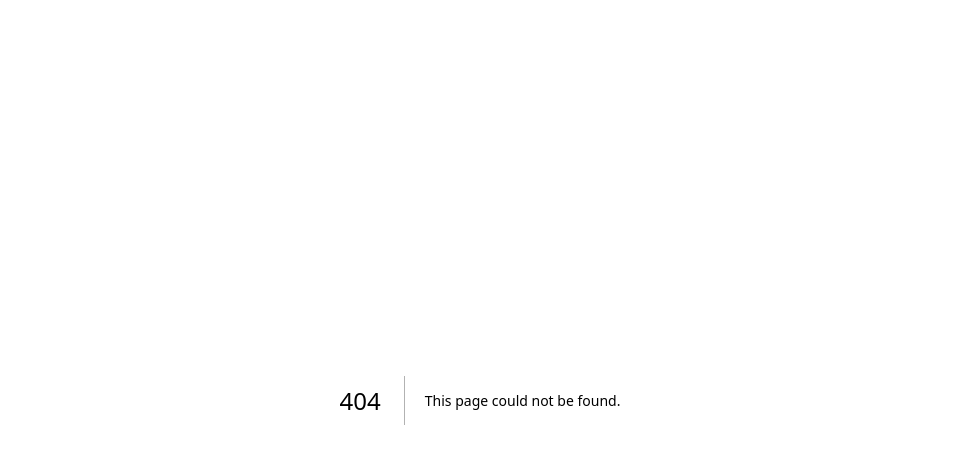
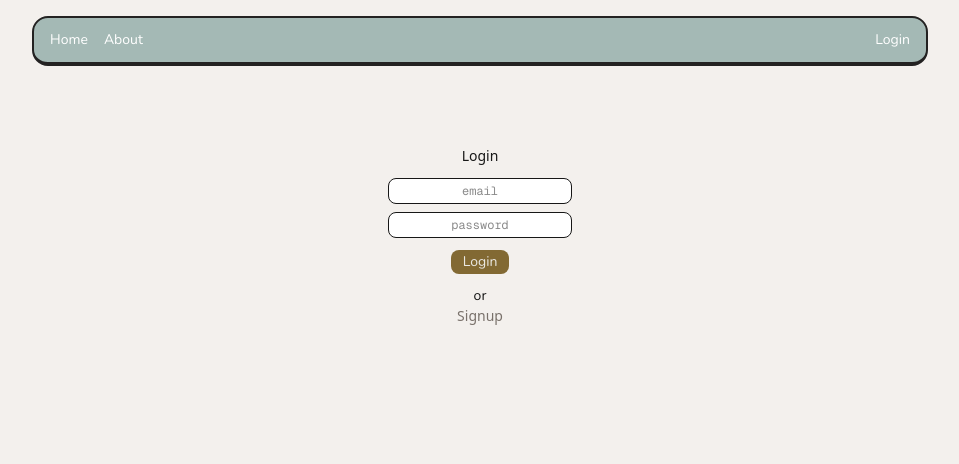
Before and after one commit to bagussuprapta/lingua-deck, a Next.js app: page /signin in a window 1280 px wide. Before the commit this address had no page. Shown: the top 464 px of the page, without its empty margins (160-1119 px from the left). Built offline with nearby package versions, Linux system fonts and the light colour scheme; no server answers.

Commit message:
feat(auth): add signin and signup pages with management context

```diff
--- a/src/app/layout.js
+++ b/src/app/layout.js
@@ -1,5 +1,8 @@
 import { Geist_Mono, Nunito } from "next/font/google";
 import "./globals.css";
+
+import { AuthContextProvider } from "@/contexts/authContext";
+import Navbar from "@/components/Navbar";
 
 const nunito = Nunito({
   variable: "--font-nunito",
@@ -25,7 +28,12 @@ export const metadata = {
 export default function RootLayout({ children }) {
   return (
     <html lang="en">
-      <body className={`${nunito.variable} ${geistMono.variable}`}>{children}</body>
+      <body className={`${nunito.variable} ${geistMono.variable} text-sm`}>
+        <AuthContextProvider>
+          <Navbar></Navbar>
+          {children}
+        </AuthContextProvider>
+      </body>
     </html>
   );
 }
--- /dev/null
+++ b/src/app/not-found.jsx
@@ -0,0 +1,13 @@
+import Link from "next/link";
+
+export default function NotFound() {
+  return (
+    <div className="flex flex-col items-center justify-center mt-20">
+      <h1 className="font-bold geist-mono">404</h1>
+      <p className="text-xs">oops! the page you’re looking for doesn’t exist.</p>
+      <Link className="text-xs text-blue-400" href="/">
+        ←home
+      </Link>
+    </div>
+  );
+}
--- /dev/null
+++ b/src/app/signin/page.jsx
@@ -0,0 +1,79 @@
+"use client";
+
+import { UserAuth } from "@/contexts/authContext";
+import Link from "next/link";
+import { useRouter } from "next/navigation";
+import { useEffect, useState } from "react";
+
+export default function Login() {
+  const [email, setEmail] = useState("");
+  const [password, setPassword] = useState("");
+  const [message, setMessage] = useState("");
+  const [loading, setLoading] = useState(false);
+  const router = useRouter();
+
+  const { isAuthenticated, login } = UserAuth();
+
+  useEffect(() => {
+    if (isAuthenticated === "authenticated") {
+      router.push("/");
+    }
+  }, [isAuthenticated]);
+
+  async function handleSignIn(event) {
+    event.preventDefault();
+
+    setLoading(true);
+    setMessage("");
+
+    const response = await login(email, password);
+
+    if (response?.status === "error") {
+      setMessage(response.message);
+    } else if (response?.status === "success") {
+      setMessage(response.message);
+    }
+
+    setLoading(false);
+  }
+
+  return (
+    <div className="mt-20">
+      <div className="px-2 flex flex-col gap-y-3 justify-center items-center">
+        <p>Login</p>
+        {message && <p className="text-xs bg-[#dee3f0] px-2 text-[#54596a] rounded text-center">{message.charAt(0).toUpperCase() + message.slice(1)}</p>}
+        <form onSubmit={handleSignIn}>
+          <div className="flex flex-col gap-y-2 w-full">
+            <input
+              onChange={(e) => {
+                setEmail(e.target.value);
+              }}
+              type="text"
+              placeholder="email"
+              className="border bg-white text-center font-mono text-xs w-full py-1 rounded-lg outline-none px-2"
+            />
+            <input
+              onChange={(e) => {
+                setPassword(e.target.value);
+              }}
+              type="password"
+              placeholder="password"
+              className="border bg-white text-center font-mono text-xs w-full py-1 rounded-lg outline-none px-2"
+            />
+          </div>
+          <div className="flex justify-center">
+            <button className="max-w-fit w-full mt-3 px-3 py-0.5 rounded-lg bg-[#826933] hover:bg-[#7b5e20] font-nunito text-[#eae8e3] font-medium cursor-pointer" type="submit">
+              {loading ? <p>Loading...</p> : <p>Login</p>}
+            </button>
+          </div>
+        </form>
+        <div>
+          <p className="text-center font-nunito">or</p>
+          <Link href="/signup" className="text-stone-500 hover:text-stone-800">
+            Signup
+          </Link>
+        </div>
+      </div>
+    </div>
+  );
+}
--- /dev/null
+++ b/src/app/signup/page.jsx
@@ -0,0 +1,74 @@
+"use client";
+
+import Link from "next/link";
+import { useEffect, useState } from "react";
+import { useRouter } from "next/navigation";
+
+import { UserAuth } from "@/contexts/authContext";
+
+export default function Register() {
+  const [email, setEmail] = useState("");
+  const [password, setPassword] = useState("");
+  const [loading, setLoading] = useState(false);
+  const [message, setMessage] = useState("");
+  const router = useRouter();
+
+  const { isAuthenticated, signup } = UserAuth();
+
+  useEffect(() => {
+    if (isAuthenticated === "authenticated") {
+      router.push("/");
+    }
+  }, [isAuthenticated]);
+
+  async function handleRegister(event) {
+    event.preventDefault();
+    setLoading(true);
+    const response = await signup(email, password);
+
+    setMessage(response.message);
+    setLoading(false);
+  }
+
+  return (
+    <div>
+      <div className="mt-20">
+        <div className="px-2 flex flex-col gap-y-3 justify-center items-center">
+          <p>Signup</p>
+          {message && <p className="text-xs bg-[#dee3f0] px-2 text-[#54596a] rounded text-center">{message.charAt(0).toUpperCase() + message.slice(1)}</p>}
+          <form onSubmit={handleRegister}>
+            <div className="flex flex-col gap-y-2 w-full">
+              <input
+                onChange={(e) => {
+                  setEmail(e.target.value);
+                }}
+                type="text"
+                placeholder="email"
+                className="border bg-white text-center font-mono text-xs w-full py-1 rounded-lg outline-none px-2"
+              />
+              <input
+                onChange={(e) => {
+                  setPassword(e.target.value);
+                }}
+                type="password"
+                placeholder="password"
+                className="border bg-white text-center font-mono text-xs w-full py-1 rounded-lg outline-none px-2"
+              />
+            </div>
+            <div className="flex justify-center">
+              <button className="max-w-fit mt-3 px-3 py-0.5 rounded-lg bg-[#826933] hover:bg-[#7b5e20] font-nunito text-[#eae8e3] font-medium cursor-pointer" type="submit">
+                {loading ? <p>Loading...</p> : <p>Register</p>}
+              </button>
+            </div>
+          </form>
+          <div>
+            <p className="text-center font-nunito">or</p>
+            <Link href="/signin" className="text-stone-500 hover:text-stone-800 ">
+              Login
+            </Link>
+          </div>
+        </div>
+      </div>
+    </div>
+  );
+}
--- /dev/null
+++ b/src/components/Navbar.jsx
@@ -0,0 +1,47 @@
+"use client";
+
+import { UserAuth } from "@/contexts/authContext";
+import Link from "next/link";
+import { useEffect, useState } from "react";
+
+export default function Navbar() {
+  const { isAuthenticated, logout } = UserAuth();
+  const [hydrated, setHydrated] = useState(false);
+
+  useEffect(() => {
+    setHydrated(true);
+  }, []);
+
+  async function handleLogout() {
+    await logout();
+  }
+
+  if (!hydrated) {
+    return null;
+  }
+
+  return (
+    <header className="w-full md:px-48 mt-4 font-nunito text-white">
+      <div className="flex gap-x-4 justify-between border-b-4 border-[#232222] bg-[#a4b9b5] rounded-2xl border-2 px-4 py-3">
+        <div className="flex gap-x-4">
+          <Link href="/">Home</Link>
+          <Link href="/about">About</Link>
+        </div>
+        <div>
+          {isAuthenticated === "authenticating" ? (
+            <p>Loading...</p>
+          ) : isAuthenticated === "authenticated" ? (
+            <div className="flex gap-x-4">
+              <Link href="/profile">Profile</Link>
+              <p className="cursor-pointer" onClick={handleLogout}>
+                Logout
+              </p>
+            </div>
+          ) : (
+            <Link href="/signin">Login</Link>
+          )}
+        </div>
+      </div>
+    </header>
+  );
+}
--- /dev/null
+++ b/src/contexts/authContext.js
@@ -0,0 +1,94 @@
+"use client";
+
+import { useContext, createContext, useEffect, useState } from "react";
+
+const AuthContext = createContext();
+
+export function AuthContextProvider({ children }) {
+  const [isAuthenticated, setIsAuthenticated] = useState("authenticating");
+
+  useEffect(() => {
+    async function authUser() {
+      try {
+        const fetchResponse = await fetch("/api/auth/me");
+        const response = await fetchResponse.json();
+
+        if (response?.status === "error") {
+          setIsAuthenticated("not-authenticated");
+        } else if (response?.status === "success") {
+          setIsAuthenticated("authenticated");
+        }
+      } catch (error) {
+        setIsAuthenticated("not-authenticated");
+      }
+    }
+
+    authUser();
+  }, [isAuthenticated]);
+
+  async function signup(email, password) {
+    try {
+      const fetchResponse = await fetch("/api/auth/signup", {
+        method: "POST",
+        headers: { "Content-Type": "application/json" },
+        body: JSON.stringify({ email, password }),
+      });
+
+      const response = await fetchResponse.json();
+      return response;
+    } catch (error) {
+      return {
+        status: "error",
+        message: "something went wrong",
+      };
+    }
+  }
+
+  async function login(email, password) {
+    try {
+      const fetchResponse = await fetch("/api/auth/login", {
+        method: "POST",
+        headers: { "Content-Type": "application/json" },
+        body: JSON.stringify({ email, password }),
+      });
+
+      const response = await fetchResponse.json();
+      if (response.status === "success") {
+        setIsAuthenticated("authenticated");
+      }
+      return response;
+    } catch (error) {
+      return {
+        status: "error",
+        message: "something went wrong",
+      };
+    }
+  }
+
+  async function logout() {
+    try {
+      const fetchResponse = await fetch("/api/auth/logout", {
+        method: "POST",
+        headers: { "Content-Type": "application/json" },
+      });
+
+      const response = await fetchResponse.json();
+
+      if (response.status === "success") {
+        setIsAuthenticated("not-authenticated");
+      }
+      return response;
+    } catch (error) {
+      return {
+        status: "error",
+        message: "something went wrong",
+      };
+    }
+  }
+
+  return <AuthContext value={{ isAuthenticated, signup, login, logout }}>{children}</AuthContext>;
+}
+
+export function UserAuth() {
+  return useContext(AuthContext);
+}
```
Also changed, not shown: src/app/page.jsx (renamed from src/app/page.js).
